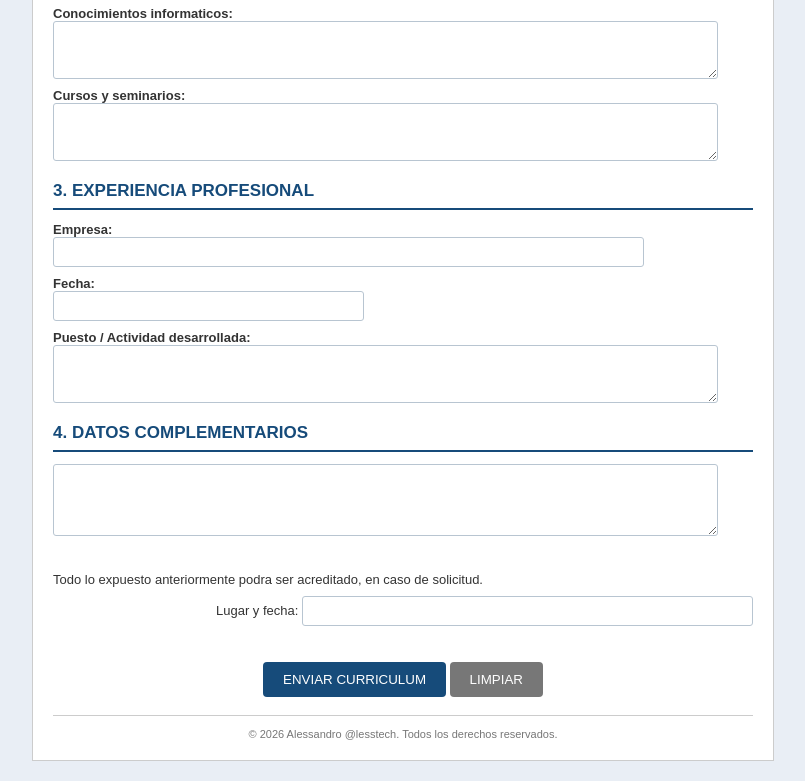
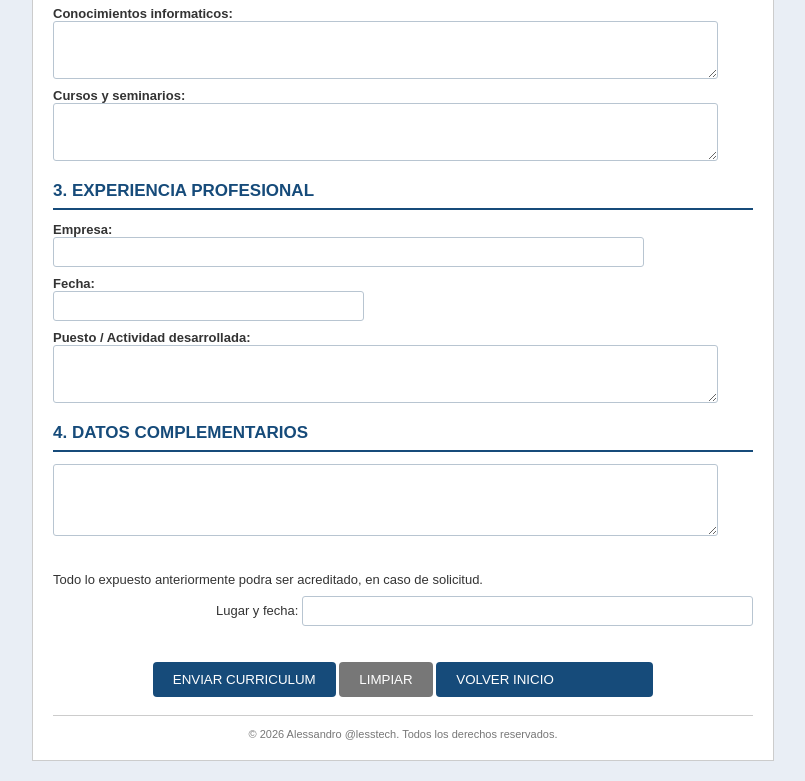
Before and after one commit to Alessandro-Luque/enviacurriculo, a plain HTML site: page curriculum.html in a window 1280 px wide. Shown: the part 840-1621 px from the top of the page, without its empty margins (237-1042 px from the left). Drawn offline with Linux system fonts and the light colour scheme.

Commit message:
Update curriculum.html

```diff
--- a/curriculum.html
+++ b/curriculum.html
@@ -379,6 +379,9 @@ value="ENVIAR CURRICULUM" />
 <input type="reset"
 class="limpiar"
 value="LIMPIAR" />
+    <input type="index.html"
+class="boton"
+value="VOLVER INICIO" />
 
 </p>
 
```
